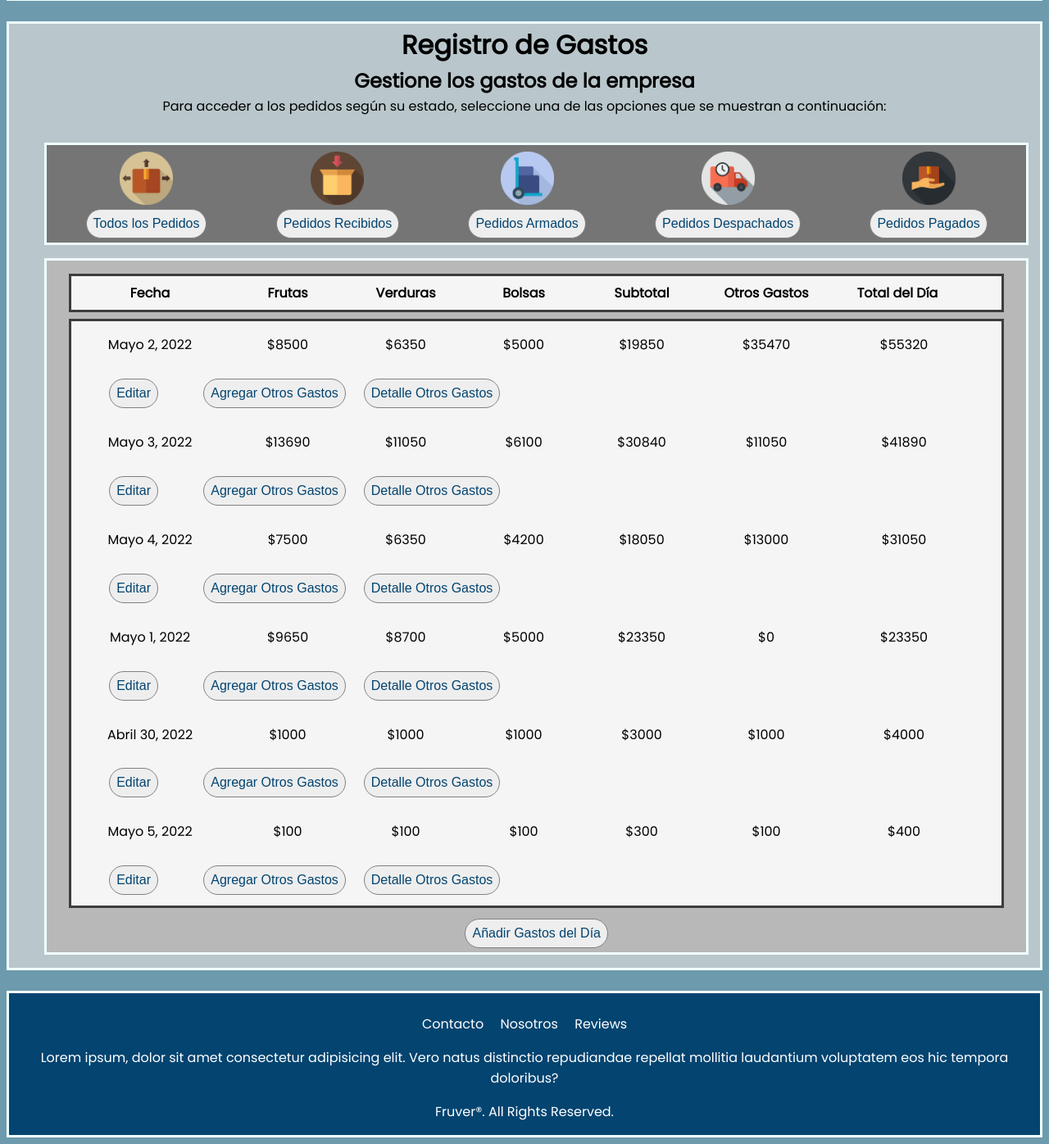
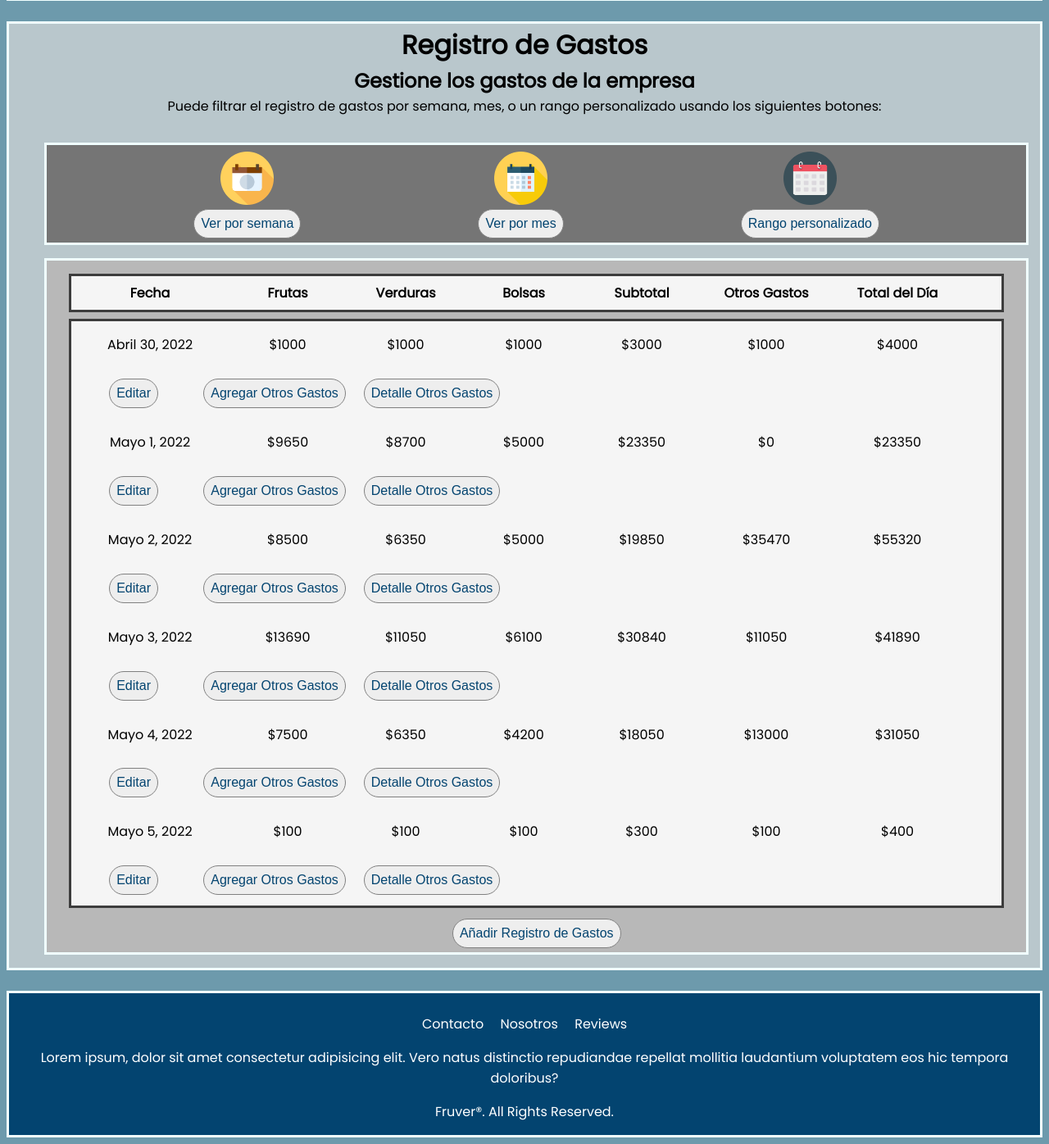
Before and after one commit to ZepFloyd/Fruver, a Django app: page /gastos/ in a window 1280 px wide. Shown: the part 342-1738 px from the top of the page at 82% size. Run offline with Django 3.2, Linux system fonts and the light colour scheme; a user stored in the database is signed in; data comes from the database, SQL or seed files in the repository; both versions use the stored data as it was after the commit; some libraries are stand-ins or nearby versions.

Commit message:
Update 17
Did some refactoring on the Gastos.forms file, so the products expenses form will only display 3 fields on the template, which are the only ones that need user input. Modified the gastos.html template accordingly.

Added icons for the filter options in the gastos.html template.

Added an input for date selection when registering a new expense for products. Before, it would add the current date automatically, giving no option to add the user's desired date.

```diff
--- a/Gastos/forms.py
+++ b/Gastos/forms.py
@@ -11,9 +11,6 @@ class FormularioGastoProductos(forms.ModelForm):
             'monto_frutas',
             'monto_verduras',
             'monto_bolsas',
-            'total_gastoproductos',
-            'total_dia',
-            'vendedor'
         ]
 
 
--- a/Gastos/models.py
+++ b/Gastos/models.py
@@ -3,7 +3,7 @@ from django.db import models
 
 
 class GastoProductos(models.Model):
-    fecha_gasto = models.DateField(auto_now_add=True)
+    fecha_gasto = models.DateField(auto_now_add=False)
     monto_frutas = models.IntegerField(default=0)
     monto_verduras = models.IntegerField(default=0)
     monto_bolsas = models.IntegerField(default=0)
@@ -16,8 +16,8 @@ class GastoProductos(models.Model):
 
 class OtroGasto(models.Model):
     fecha_otrogasto = models.DateField(auto_now_add=True)
-    main_gasto = models.ForeignKey('GastoProductos', null=True, on_delete=models.SET_NULL)
     nombre_otrogasto = models.CharField(max_length=50)
     monto_otrogasto = models.IntegerField(default=0)
     descripcion_otrogasto = models.TextField(max_length=350)
+    main_gasto = models.ForeignKey('GastoProductos', null=True, on_delete=models.SET_NULL)
     vendedor = models.ForeignKey('Home.Usuario', null=True, on_delete=models.SET_NULL)
--- a/Gastos/static/Gastos/styles/gastos.css
+++ b/Gastos/static/Gastos/styles/gastos.css
@@ -156,7 +156,7 @@ h4 {
 }
 
 #total-day {
-    width: 9rem;
+    width: 8rem;
 }
 
 
@@ -246,7 +246,7 @@ button:disabled {
     border: solid 0.2rem azure;
     color: white;
     border-radius: 0.3rem;
-    width: 45%;
+    width: 40%;
     height: 65%;
     display: flex;
     flex-flow: column wrap;
@@ -257,5 +257,5 @@ button:disabled {
 
 .nuevo-gasto-titulo {
     margin: 0rem 0rem 2rem;
-    width: 50%
+    width: 100%
 }
--- a/Gastos/templates/Gastos/gastos.html
+++ b/Gastos/templates/Gastos/gastos.html
@@ -10,27 +10,19 @@
 {% block content %}
     <h1 class="info">Registro de Gastos</h1>
     <h2 class="info">Gestione los gastos de la empresa</h2>
-    <p class="info">Para acceder a los pedidos según su estado, seleccione una de las opciones que se muestran a continuación:</p>
+    <p class="info">Puede filtrar el registro de gastos por semana, mes, o un rango personalizado usando los siguientes botones:</p>
     <div class="container0">
         <div class="estados">
-            <img src="{% static 'Pedidos/images/status/todos.png' %}" alt="Ver todos" width="65" height="65"/>
-            <a href="{% url 'fruver-pedidos' %}"><button type="button" class="filtros">Todos los Pedidos</button></a>
+            <img src="{% static 'Gastos/images/semana.png' %}" alt="Ver por semana" width="65" height="65"/>
+            <a href="#"><button type="button" class="filtros">Ver por semana</button></a>
         </div>
         <div class="estados">
-            <img src="{% static 'Pedidos/images/status/recibido.png' %}" alt="Ver recibidos" width="65" height="65"/>
-            <a href="{% url 'fruver-filtrarpedidos' 'Recibido' %}"><button type="button" class="filtros">Pedidos Recibidos</button></a>
+            <img src="{% static 'Gastos/images/mes.png' %}" alt="Ver por mes" width="65" height="65"/>
+            <a href="#"><button type="button" class="filtros">Ver por mes</button></a>
         </div>
         <div class="estados">
-            <img src="{% static 'Pedidos/images/status/armado.png' %}" alt="Ver armados" width="65" height="65"/>
-            <a href="{% url 'fruver-filtrarpedidos' 'Armado' %}"><button type="button" class="filtros">Pedidos Armados</button></a>
-        </div>
-        <div class="estados">
-            <img src="{% static 'Pedidos/images/status/despachado.png' %}" alt="Ver despachados" width="65" height="65"/>
-            <a href="{% url 'fruver-filtrarpedidos' 'Despachado' %}"><button type="button" class="filtros">Pedidos Despachados</button></a>
-        </div>
-        <div class="estados">
-            <img src="{% static 'Pedidos/images/status/pagado.png' %}" alt="Ver pagados" width="65" height="65"/>
-            <a href="{% url 'fruver-filtrarpedidos' 'Pagado' %}"><button type="button" class="filtros">Pedidos Pagados</button></a>
+            <img src="{% static 'Gastos/images/calendario.png' %}" alt="Rango personalizado" width="65" height="65"/>
+            <a href="#"><button type="button" class="filtros">Rango personalizado</button></a>
         </div>
     </div>
     <div class="container1">
@@ -89,7 +81,7 @@
                     <div class="popup-otrogasto" id="{{gasto.id}}">
                         <div class="mainbox">
                             <div class="gastobox">
-                                <h3 class="nuevo-gasto-titulo">Ingrese el detalle del gasto:</h3><br><br><br>
+                                <h3 class="nuevo-gasto-titulo">Ingrese el detalle del gasto</h3><br><br><br>
                                 <form action="{% url 'fruver-ingresarotrosgastos' gasto.id %}" method="POST">
                                     {% csrf_token %}
                                     <label for="nombre_otrogasto">Nombre del gasto:</label><br>
@@ -110,7 +102,7 @@
             </div>
         </div>
         <div class="button-container">
-            <button type="button" id="creargasto">Añadir Gastos del Día</button> <!-- muestra pop up para ingresar datos y crear nueva fila de gasto productos -->
+            <button type="button" id="creargasto">Añadir Registro de Gastos</button> <!-- muestra pop up para ingresar datos y crear nueva fila de gasto productos -->
         </div>
     </div>
 {% endblock content %}
@@ -120,10 +112,17 @@
     <div class="popup-creargasto">
         <div class="mainbox">
             <div class="gastobox">
-                <h3 class="nuevo-gasto-titulo">Ingrese los gastos del Día</h3>
+                <h3 class="nuevo-gasto-titulo">Ingrese los gastos de productos</h3><br><br><br>
                 <form action="" method="POST">
                     {% csrf_token %}
-                    {{form.as_p}}
+                    <label for="monto_frutas">Fecha de gastos:</label><br>
+                    <input autofocus type="date" name="fecha" required="True"><br><br>
+                    <label for="monto_frutas">Gasto en frutas:</label><br>
+                    {{form.monto_frutas}}<br><br>
+                    <label for="monto_verduras">Gasto en verduras:</label><br>
+                    {{form.monto_verduras}}<br><br>
+                    <label for="monto_bolsas">Gasto en bolsas:</label><br>
+                    {{form.monto_bolsas}}<br><br><br><br>
                     <!-- botón para registrar al usuario en el sistema -->
                     <button type="submit" id="submit">Añadir Gastos</button>
                     <!-- botón para cancelar la creación de usuario vendedor -->
--- a/Gastos/views.py
+++ b/Gastos/views.py
@@ -17,7 +17,7 @@ def gastos(request):
     if current_user.is_staff != 1:
         return redirect('fruver-home')
 
-    gastos = GastoProductos.objects.all()
+    gastos = GastoProductos.objects.all().order_by('fecha_gasto')
     otros_gastos = OtroGasto.objects.all()
 
     form = FormularioGastoProductos()
@@ -27,12 +27,14 @@ def gastos(request):
         frutas = int(request.POST.get('monto_frutas'))
         verduras = int(request.POST.get('monto_verduras'))
         bolsas = int(request.POST.get('monto_bolsas'))
+        fecha = request.POST.get('fecha')
         if form.is_valid():
+            form.instance.fecha_gasto = fecha
             form.instance.total_gastoproductos = frutas + verduras + bolsas
             form.instance.total_dia = frutas + verduras + bolsas
             form.instance.vendedor = current_user
             form.save()
-            messages.success(request, '¡Los gastos del día han sido registrados con éxito!')
+            messages.success(request, '¡Los gastos del día '+fecha+' han sido registrados con éxito!')
             return redirect('fruver-gastos')
     context = {'form': form, 'form2': form2, 'gastos': gastos, 'otros_gastos': otros_gastos}
     return render(request, 'Gastos/gastos.html', context)
```
Also changed, not shown: Gastos/migrations/0005_alter_gastoproductos_fecha_gasto.py (added), Gastos/static/Gastos/images/calendario.png (added), Gastos/static/Gastos/images/mes.png (added), Gastos/static/Gastos/images/semana.png (added), db.sqlite3.
